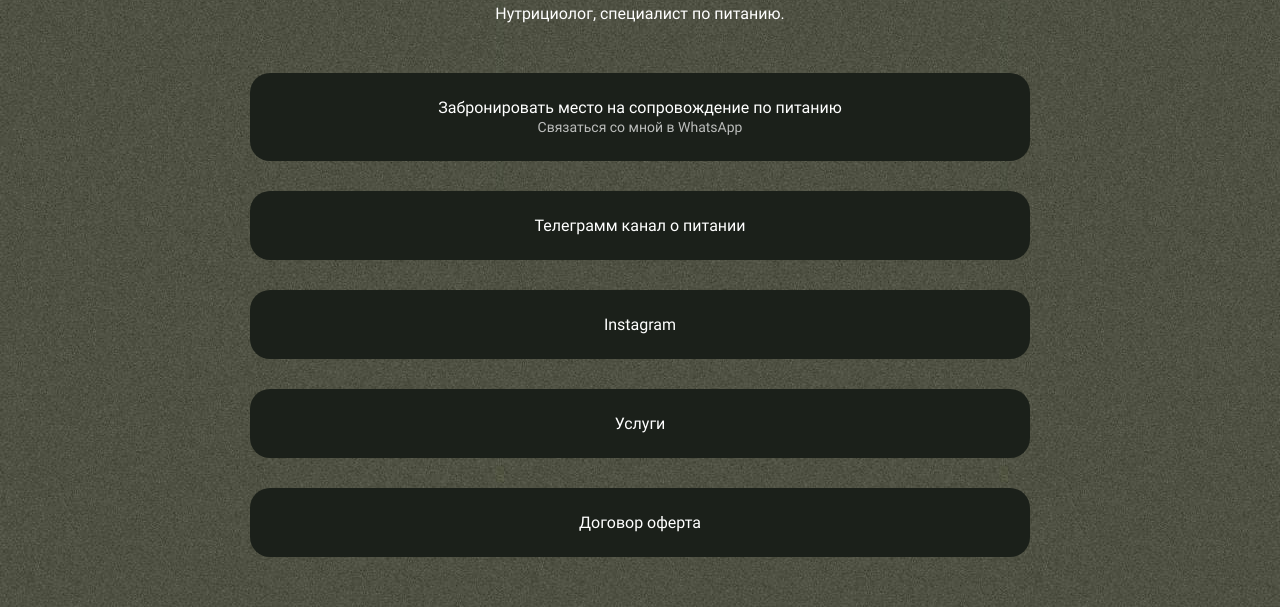
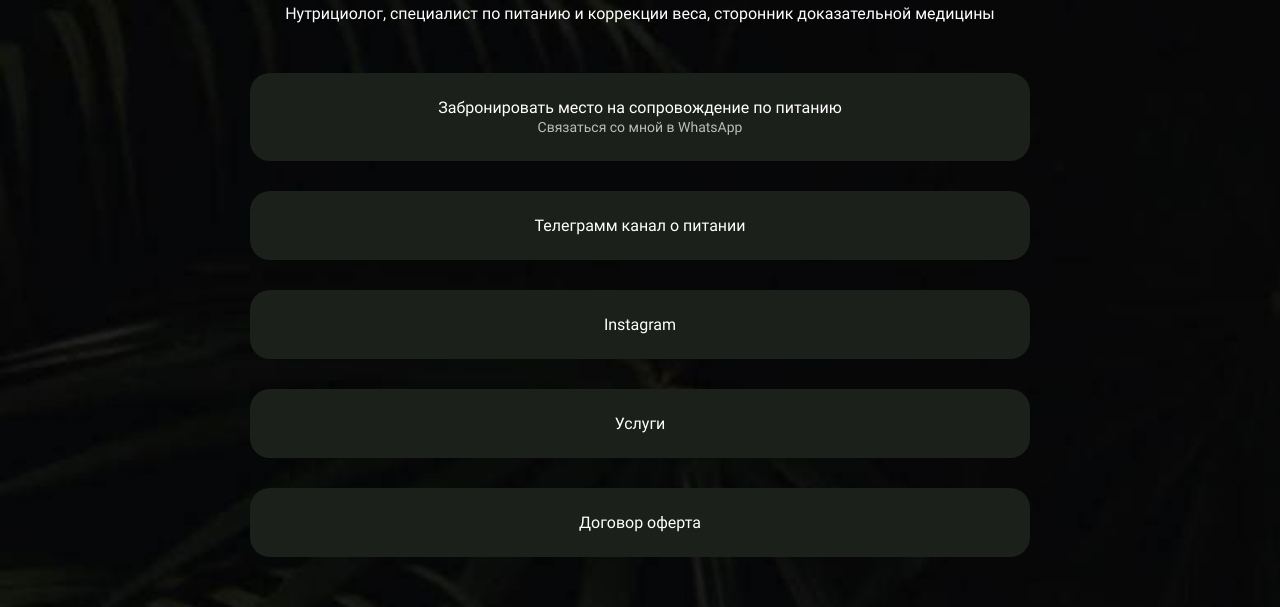
Before and after one commit to Pandenimik/nutrition-landing, a plain HTML site: page index.html in a window 1280 px wide. Shown: the part 238-845 px from the top of the page. Drawn offline with Linux system fonts and the light colour scheme.

Commit message:
Deploying to gh-pages from @ Pandenimik/nutrition-landing@1d767a6d78fdac2ee585275805052bdba6872122 🚀

```diff
--- a/index.html
+++ b/index.html
@@ -1 +1 @@
-<!DOCTYPE html><html class="page" lang="ru"><head><meta charset="UTF-8"><title>Нутрициолог Ольга Никонова</title><meta name="viewport" content="width=device-width,initial-scale=1"><link rel="preload" href="#" type="font/woff2" as="font"><link rel="stylesheet" href="styles/styles.css"><script src="scripts/index.js" defer="defer"></script></head><body class="page__body"><h1 class="visually-hidden">Нутрициолог Ольга Никонова</h1><header class="header"><h2 class="visually-hidden">Обо мне</h2><img class="header__avatar" src="./images/avatar.jpg" width="150" height="150" alt="Аватарка нутрициолога"><p class="header__title">Ольга Никонова</p><p class="header__text">Нутрициолог, специалист по питанию.</p></header><main class="main"><h2 class="visually-hidden">Мои контакты</h2><a class="button" href="https://wa.me/79286177932">Забронировать место на сопровождение по питанию<br><span class="button__note">Связаться со мной в WhatsApp</span> </a><a class="button" href="https://t.me/nikonovahealth">Телеграмм канал о питании</a> <a class="button" href="https://www.instagram.com/ol.yakovleva?igsh=MW5ycjRuNXpzdnM1dA==">Instagram</a> <a class="button" href="#">Услуги</a> <a class="button" href="https://disk.yandex.ru/d/1uYu2YehzCPPbQ">Договор оферта</a></main></body></html>
+<!DOCTYPE html><html class="page" lang="ru"><head><meta charset="UTF-8"><title>Нутрициолог Ольга Никонова</title><meta name="viewport" content="width=device-width,initial-scale=1"><link rel="preload" href="#" type="font/woff2" as="font"><link rel="stylesheet" href="styles/styles.css"><script src="scripts/index.js" defer="defer"></script></head><body class="page__body"><h1 class="visually-hidden">Нутрициолог Ольга Никонова</h1><header class="header"><h2 class="visually-hidden">Обо мне</h2><img class="header__avatar" src="./images/avatar.jpg" width="150" height="150" alt="Аватарка нутрициолога"><p class="header__title">Ольга Никонова</p><p class="header__text">Нутрициолог, специалист по питанию и коррекции веса, сторонник доказательной медицины</p></header><main class="main"><h2 class="visually-hidden">Мои контакты</h2><a class="button" href="https://wa.me/79286177932">Забронировать место на сопровождение по питанию<br><span class="button__note">Связаться со мной в WhatsApp</span> </a><a class="button" href="https://t.me/nikonovahealth">Телеграмм канал о питании</a> <a class="button" href="https://www.instagram.com/ol.yakovleva?igsh=MW5ycjRuNXpzdnM1dA==">Instagram</a> <a class="button" href="#">Услуги</a> <a class="button" href="https://disk.yandex.ru/d/1uYu2YehzCPPbQ">Договор оферта</a></main></body></html>
```
Also changed, not shown: styles/styles.css (+1 -1 lines), images/bg-2.jpg (added), images/bg.jpg (deleted).
